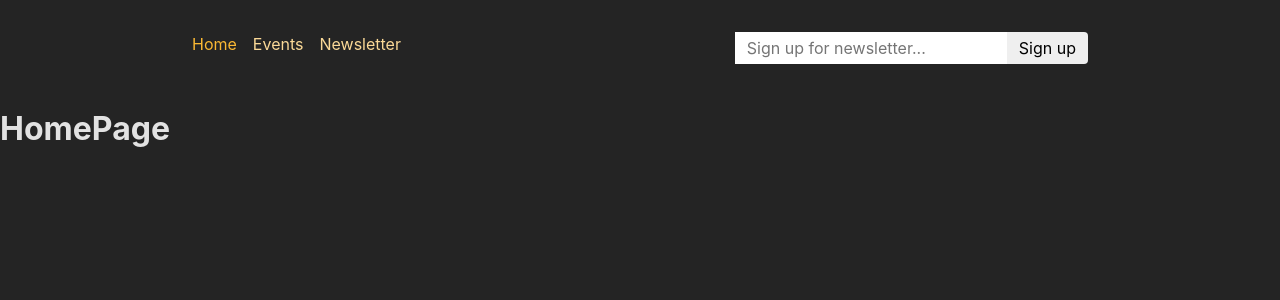
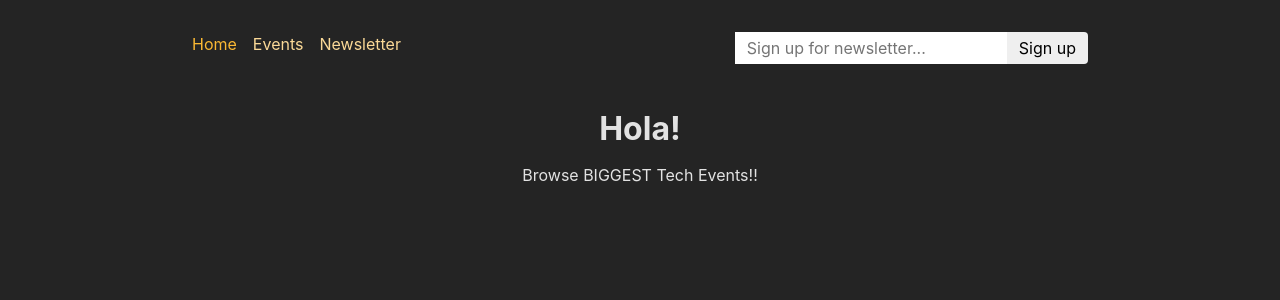
Before and after one commit to colson0x1/advanced-react-router, a React (Create React App) app in the folder frontend/: page / in a window 1280 px wide. Shown: the top 300 px of the page. Built offline with nearby package versions, Linux system fonts and the light colour scheme.

Commit message:
render page content on home

```diff
--- a/frontend/src/pages/Home.jsx
+++ b/frontend/src/pages/Home.jsx
@@ -1,5 +1,11 @@
+import PageContent from '../components/PageContent';
+
 function HomePage() {
-  return <h1>HomePage</h1>;
+  return (
+    <PageContent title='Hola!'>
+      <p>Browse BIGGEST Tech Events!!</p>
+    </PageContent>
+  );
 }
 
 export default HomePage;
```
